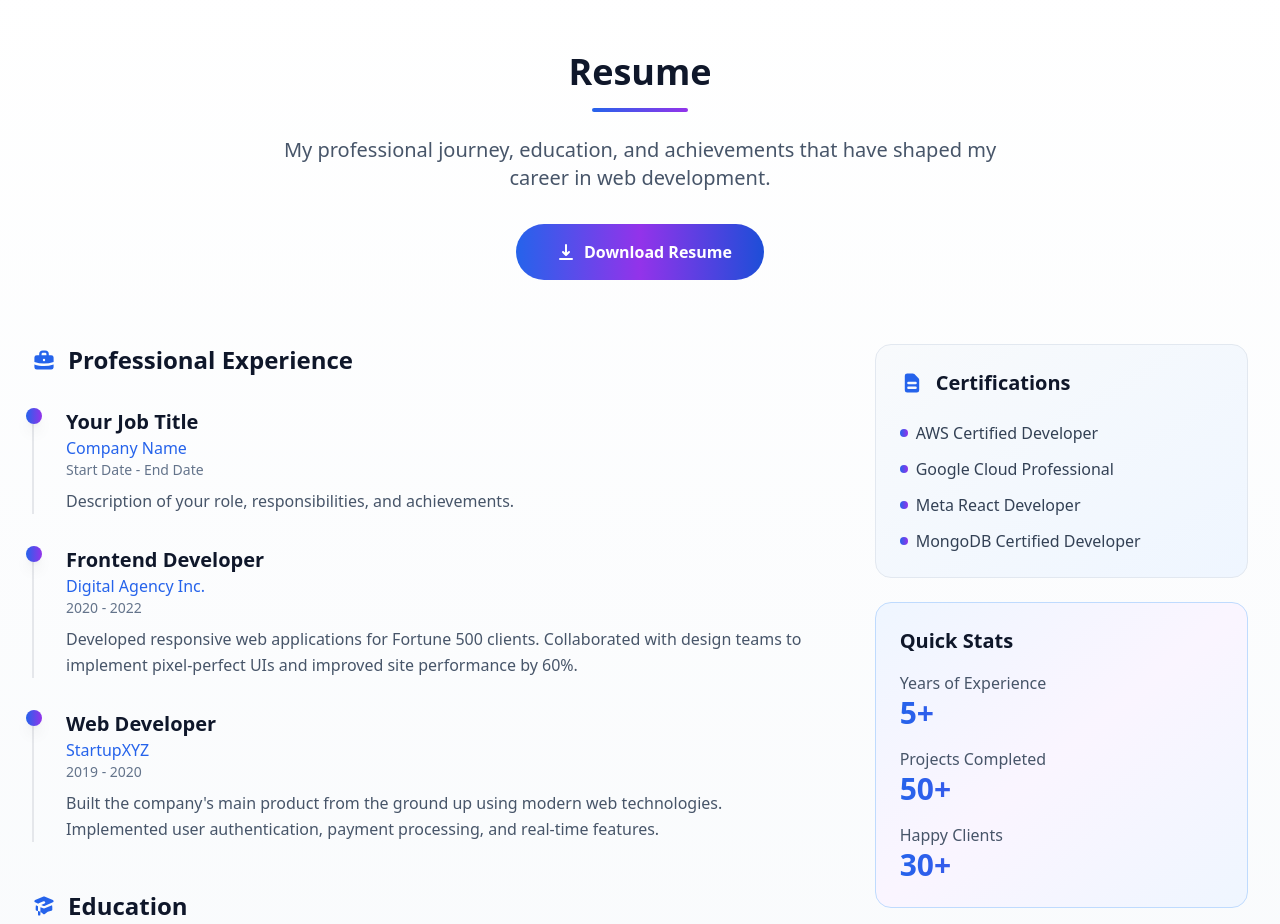
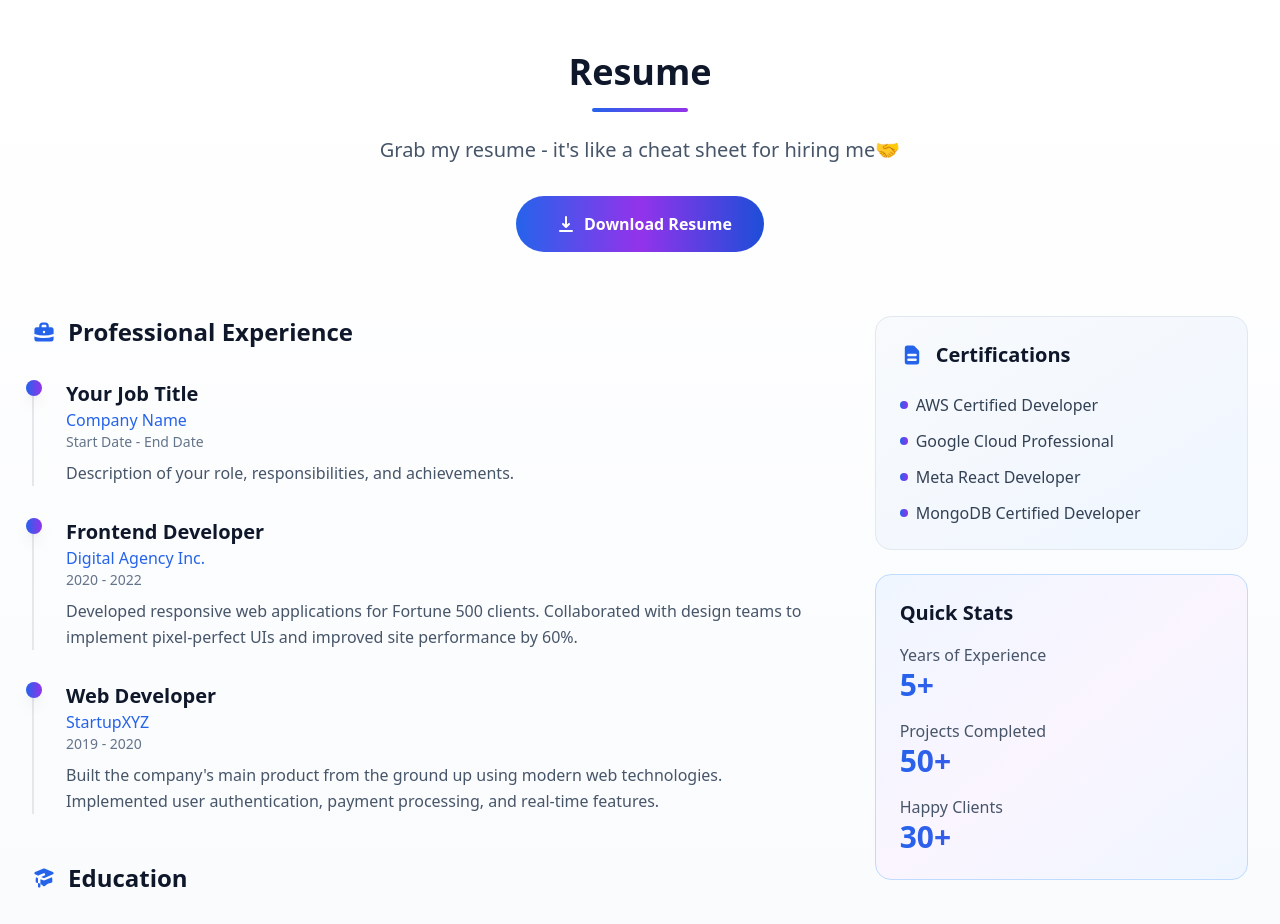
Before and after one commit to paulmaina/devops-playground, a React (Vite) app: page / in a window 1280 px wide. Shown: the part 3280-4204 px from the top of the page. Built offline with nearby package versions, Linux system fonts and the light colour scheme.

Commit message:
Updated Resume.tsx

```diff
--- a/src/components/Resume.tsx
+++ b/src/components/Resume.tsx
@@ -55,7 +55,7 @@ const Resume = () => {
           <h2 className="text-3xl md:text-4xl font-bold text-slate-900 dark:text-white mb-4">Resume</h2>
           <div className="w-24 h-1 bg-gradient-to-r from-blue-600 to-purple-600 mx-auto mb-6 rounded-full"></div>
           <p className="text-xl text-slate-600 dark:text-slate-300 max-w-3xl mx-auto mb-8 font-medium">
-            My professional journey, education, and achievements that have shaped my career in web development.
+            Grab my resume - it's like a cheat sheet for hiring me🤝
           </p>
           <button
             onClick={handleDownloadResume}
```
